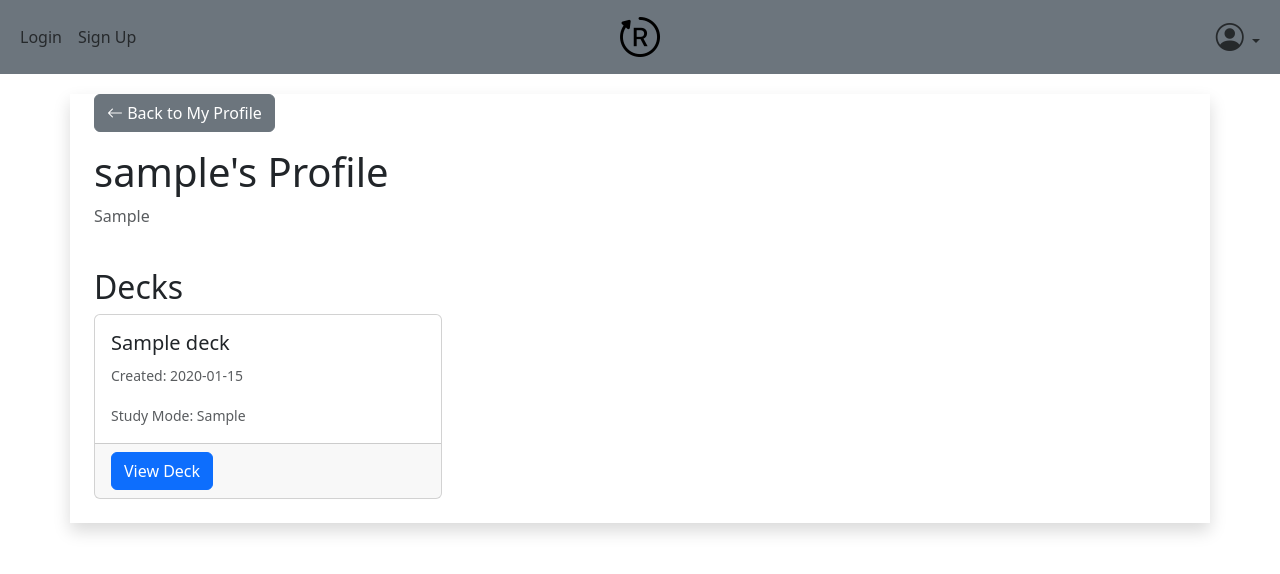
After one commit to hinsoned/Active_Recall_Pro, a Flask app: template website/templates/view_profile.html in a window 1280 px wide. The commit adds this page. Shown: the top 574 px of the page. Run offline with Flask 3, Linux system fonts and the light colour scheme; the template is opened without the code that fills it: values that come from a table or form of the project are taken from there, others are empty; tables that the repository leaves empty hold one stand-in row (values such as "Sample post"); some libraries are stand-ins or nearby versions.

Commit message:
view_profile.html created
- Created view_profile.html

```diff
--- a/website/templates/view_deck.html
+++ b/website/templates/view_deck.html
@@ -7,7 +7,9 @@ block content %}
 >
   <div class="row">
     <div class="col-md-8 col-sm-12"><h1>{{ deck_name }}</h1></div>
-    <div class="col-md-4 col-sm-12 d-flex justify-content-end align-items-center">
+    <div
+      class="col-md-4 col-sm-12 d-flex justify-content-end align-items-center"
+    >
       <div class="d-inline-block mx-3">
         <label for="study-mode">Change Study Mode:</label>
         <div class="btn-group" role="group">
--- /dev/null
+++ b/website/templates/view_profile.html
@@ -0,0 +1,55 @@
+{% extends "base.html" %} {% block title %}{{ viewed_user.username }}'s
+Profile{% endblock %} {% block content %}
+<div class="container">
+  <div class="row mb-4">
+    <div class="col-12">
+      <a href="{{ url_for('views.profile') }}" class="btn btn-secondary mb-3">
+        <i class="bi bi-arrow-left"></i> Back to My Profile
+      </a>
+      <h1>{{ viewed_user.username }}'s Profile</h1>
+      <p class="text-muted">{{ viewed_user.first_name }}</p>
+    </div>
+  </div>
+
+  <div class="row">
+    <div class="col-12">
+      <h2>Decks</h2>
+      {% if viewed_user.decks %}
+      <div class="row">
+        {% for deck in viewed_user.decks %}
+        <div class="col-md-4 mb-4">
+          <div class="card h-100">
+            <div class="card-body">
+              <h5 class="card-title">{{ deck.name }}</h5>
+              <p class="card-text">
+                <small class="text-muted">
+                  Created: {{ deck.date.strftime('%Y-%m-%d') }}
+                </small>
+              </p>
+              <p class="card-text">
+                <small class="text-muted">
+                  Study Mode: {{ deck.study_mode|title }}
+                </small>
+              </p>
+            </div>
+            <div class="card-footer">
+              <a
+                href="{{ url_for('views.view_deck', deck_id=deck.id) }}"
+                class="btn btn-primary"
+              >
+                View Deck
+              </a>
+            </div>
+          </div>
+        </div>
+        {% endfor %}
+      </div>
+      {% else %}
+      <div class="alert alert-info">
+        This user hasn't created any decks yet.
+      </div>
+      {% endif %}
+    </div>
+  </div>
+</div>
+{% endblock %}
```
Also changed, not shown: website/views.py (+25 -3 lines), README.md.
